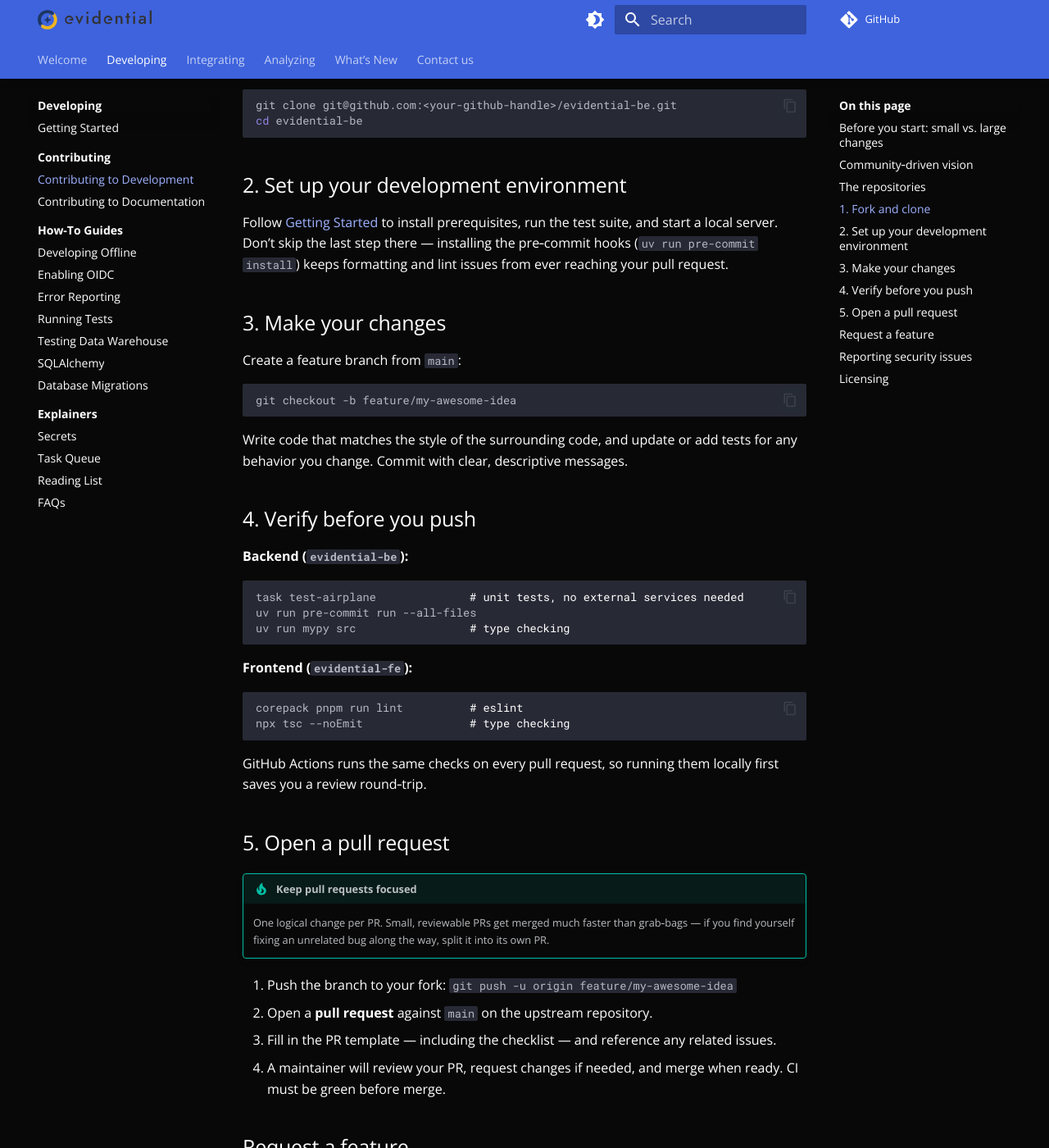
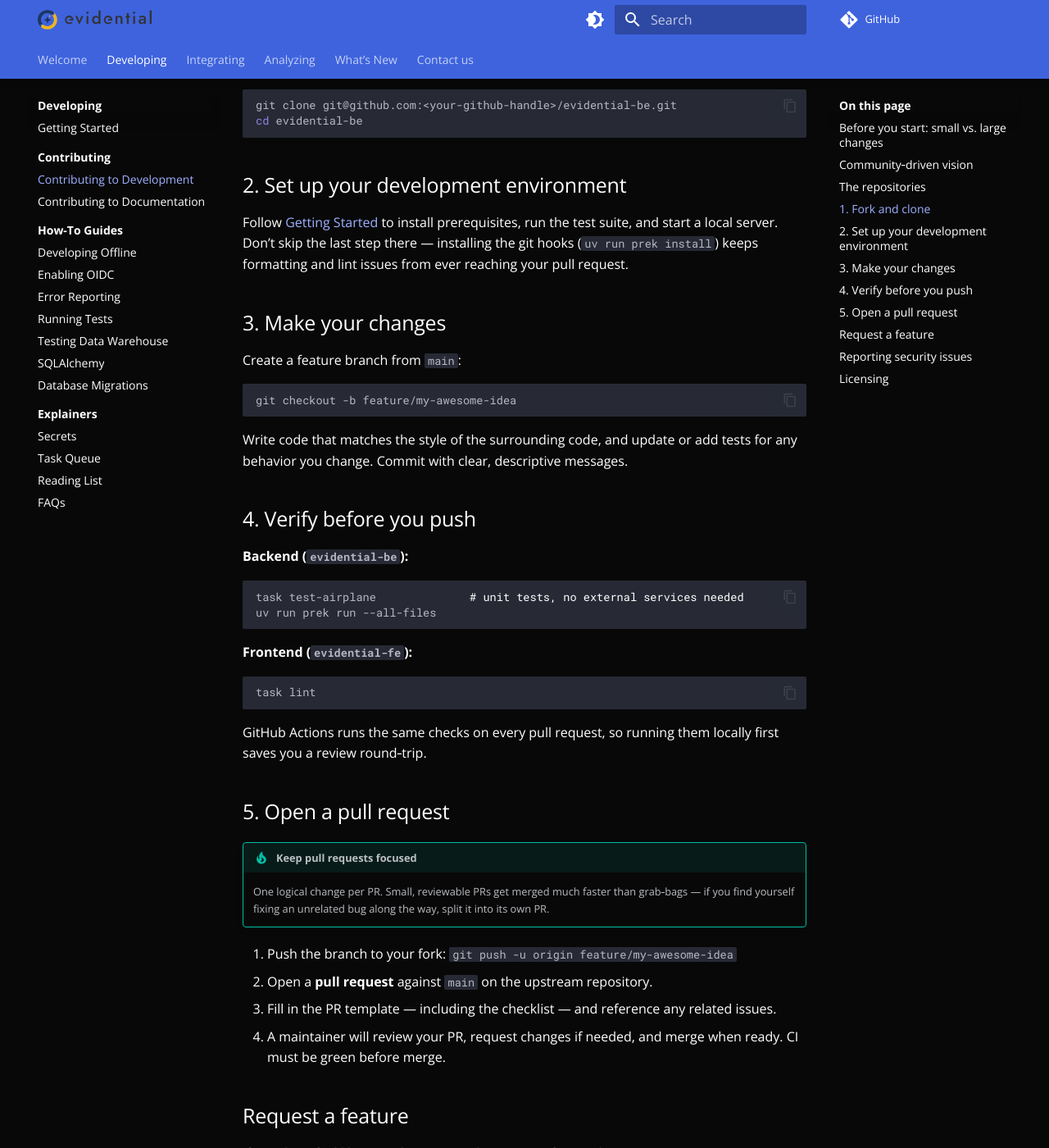
Before and after one commit to agency-fund/evidential-docs, an MkDocs documentation site: the page built from docs/development/contributing-dev.md, in a window 1280 px wide and 1400 px high, scrolled down 1046 px. Shown: the whole window at 82% size. Built offline with MkDocs 1.6.1 and Material for MkDocs 9.7.7, drawn with Linux system fonts in a browser that asks for light colours; comment, search, counter and statistics services are not loaded.

Commit message:
Update app setup docs to refer to prek.

````diff
--- a/docs/development/contributing-dev.md
+++ b/docs/development/contributing-dev.md
@@ -42,7 +42,7 @@ cd evidential-be
 
 Follow [Getting Started](getting-started-dev.md) to install prerequisites, run the test
 suite, and start a local server. Don’t skip the last step there — installing the
-pre‑commit hooks (`uv run pre-commit install`) keeps formatting and lint issues from ever
+git hooks (`uv run prek install`) keeps formatting and lint issues from ever
 reaching your pull request.
 
 ## 3. Make your changes
@@ -62,15 +62,13 @@ any behavior you change. Commit with clear, descriptive messages.
 
 ```bash
 task test-airplane              # unit tests, no external services needed
-uv run pre-commit run --all-files
-uv run mypy src                 # type checking
+uv run prek run --all-files
 ```
 
 **Frontend (`evidential-fe`):**
 
 ```bash
-corepack pnpm run lint          # eslint
-npx tsc --noEmit                # type checking
+task lint
 ```
 
 GitHub Actions runs the same checks on every pull request, so running them locally first
````
Also changed, not shown: docs/development/getting-started-dev.md (+2 -2 lines), docs/development/reading-list.md (+1 -1 lines).
